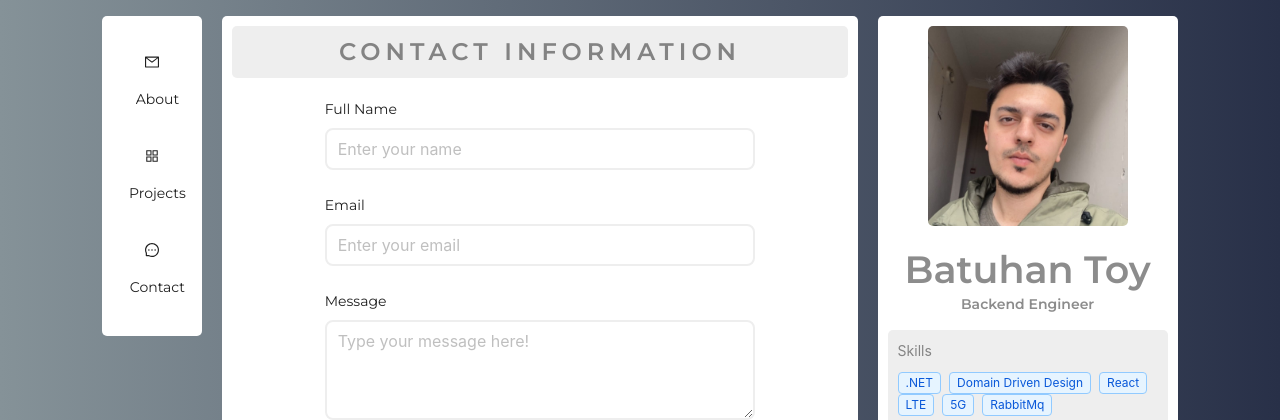
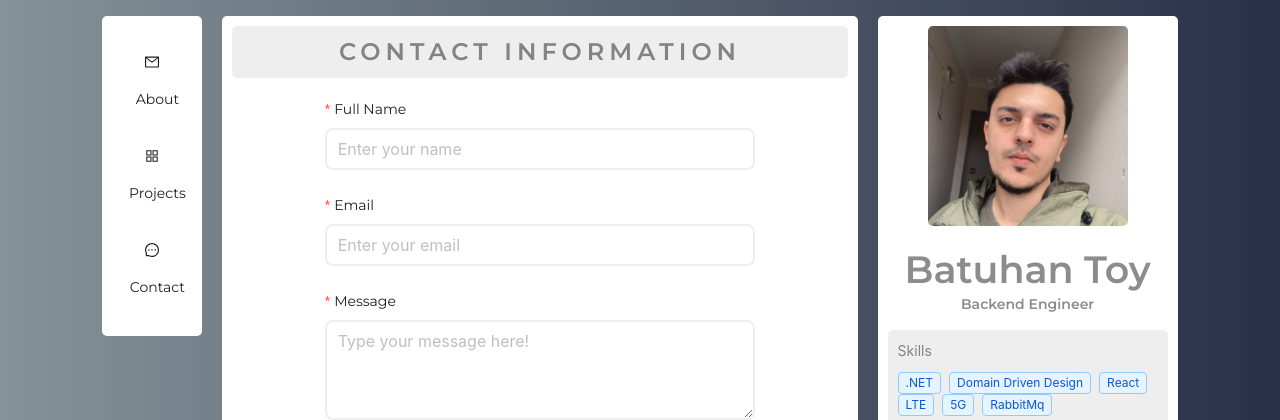
Before and after one commit to BatuToy/PortfolioWebApp-React, a React (Vite) app in the folder PortfolioWebSite/: page /contact in a window 1280 px wide. Shown: the top 420 px of the page. Built offline with nearby package versions, Linux system fonts and the light colour scheme.

Commit message:
Mail Validation Fixed

```diff
--- /dev/null
+++ b/PortfolioWebSite/src/Validations/MailValidator.jsx
@@ -0,0 +1,23 @@
+export const validateEmail = (rule, value, callback) => {
+    if (value && !/^[A-Z0-9._%+-]+@[A-Z0-9.-]+\.[A-Z]{2,}$/i.test(value)) {
+      callback('Invalid email address');
+    } else {
+      callback();
+    }
+  };
+
+export  const validateName = (rule, value, callback) => {
+    if (value && value.length < 3) {
+      callback('Name must be at least 3 characters long');
+    } else {
+      callback();
+    }
+  };
+
+export   const validateMessage = (rule, value, callback) => {
+    if (value && value.length < 10) {
+      callback('Message must be at least 10 characters long');
+    } else {
+      callback();
+    }
+  };
--- a/PortfolioWebSite/src/pages/Contact/Contact.jsx
+++ b/PortfolioWebSite/src/pages/Contact/Contact.jsx
@@ -6,6 +6,8 @@ import PageTitle from '../../components/PageTitle/PageTitle';
 import './Contact.css';
 import { Secrets } from '../../data/Secrets';
 import emailjs from '@emailjs/browser';
+import { validateEmail, validateMessage, validateName } from '../../Validations/MailValidator';
+
 
 const Contact = () => {
   const [form] = Form.useForm();
@@ -39,13 +41,13 @@ const Contact = () => {
       >
         <Flex align='center' justify='center'>
           <Form layout='vertical' className='contact-form' form={form} onFinish={sendEmail}>
-            <Form.Item label="Full Name" name='user_name'>
+            <Form.Item label="Full Name" name='user_name' rules={[{ required: true, validator: validateName }]}>
               <Input size='large' placeholder='Enter your name' />
             </Form.Item>
-            <Form.Item label="Email" name='user_email'>
+            <Form.Item label="Email" name='user_email' rules={[{ required: true, validator: validateEmail }]}>
               <Input size='large' placeholder='Enter your email' />
             </Form.Item>
-            <Form.Item label="Message" name='message'>
+            <Form.Item label="Message" name='message' rules={[{ required: true, validator: validateMessage }]}>
               <Input.TextArea style={{ height: "100px" }} size='large' placeholder='Type your message here!' />
             </Form.Item>
             <Button icon={<FiSend />} type='primary' size='large' htmlType="submit">
```
